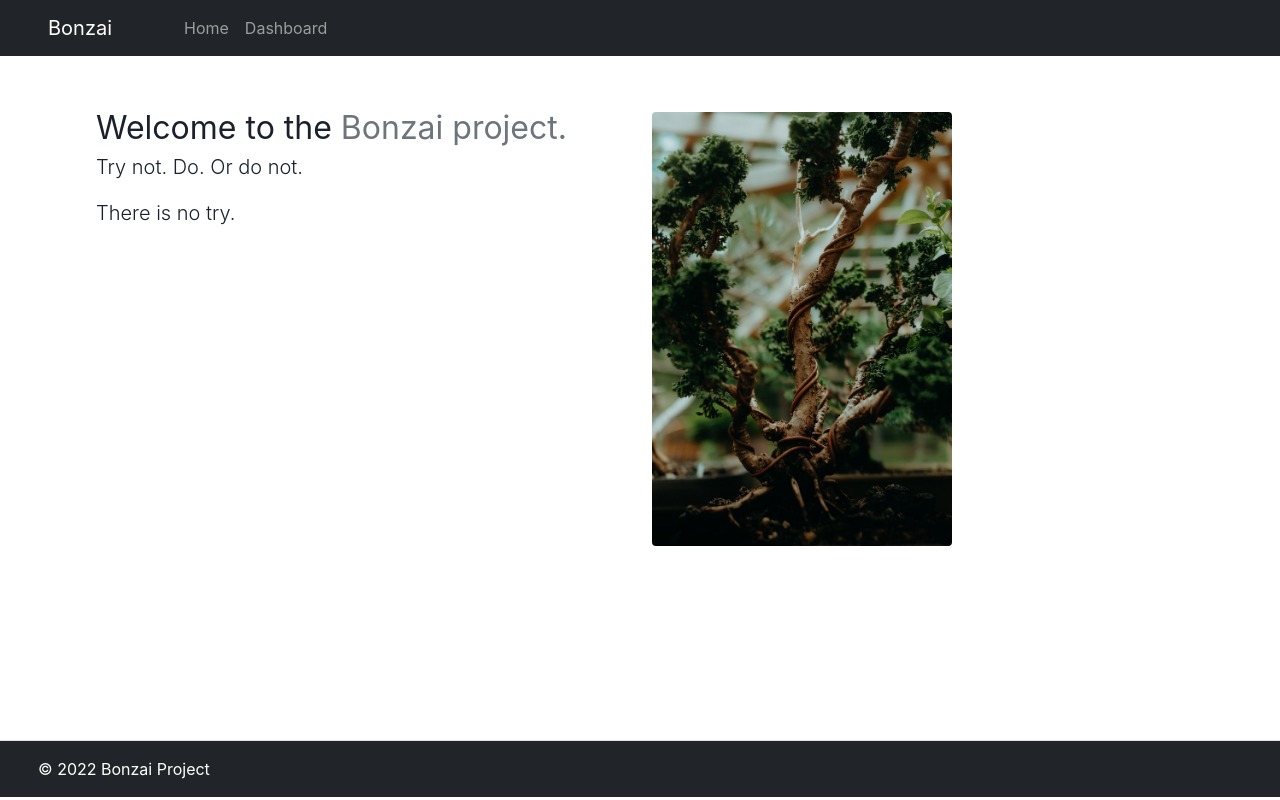
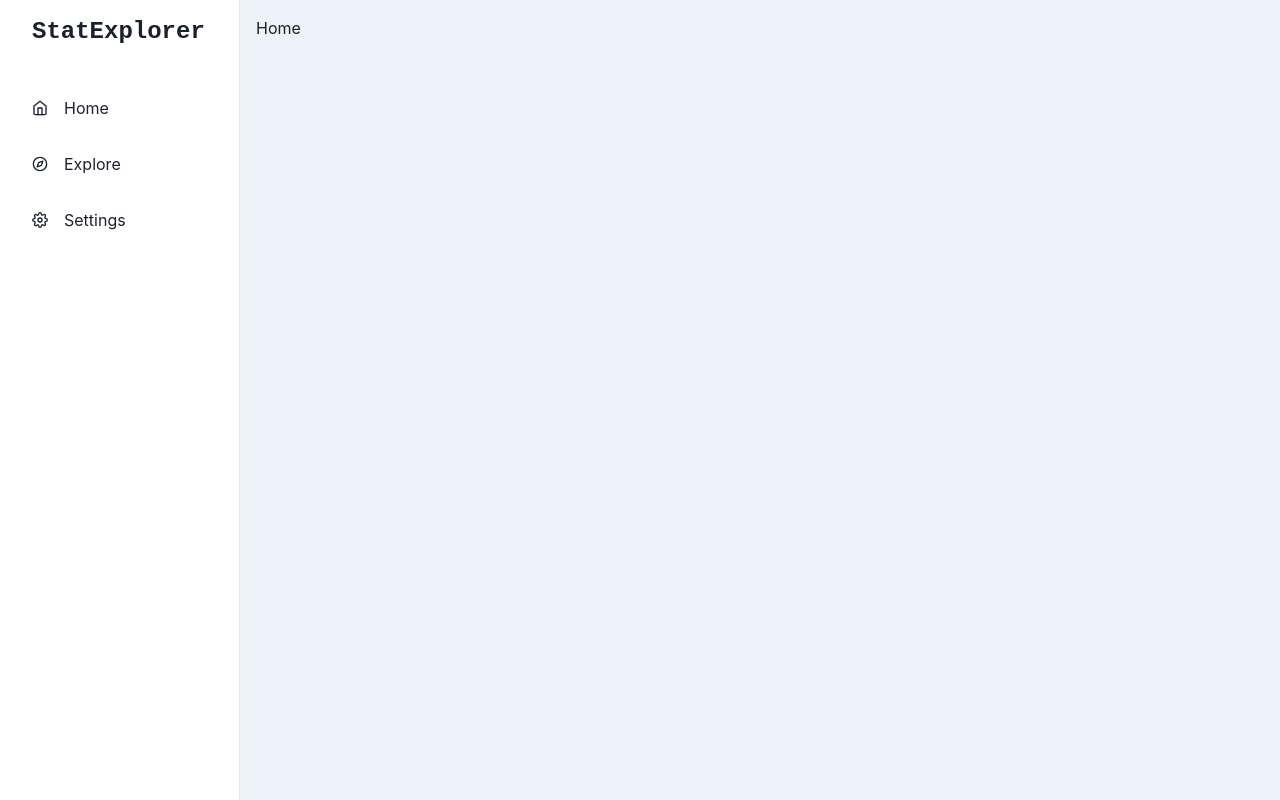
Before and after one commit to quentinalais/StatExplorer, a React (Create React App) app: page / in a window 1280 px wide. Built offline with nearby package versions, Linux system fonts and the light colour scheme; the HTML template or start-up script is replaced by a standard one.

Commit message:
Change Template to Chakra Template

```diff
--- a/src/App.js
+++ b/src/App.js
@@ -1,7 +1,5 @@
 
 import "./App.css";
-import Header from "./Component/Header";
-import Footer from "./Component/Footer";
 import {
   BrowserRouter ,
   Routes,
@@ -10,21 +8,21 @@
 import { Home } from "./Component/Home";
 import { Dashboard } from "./Dashboard/Dashboard";
 import { ChakraProvider } from '@chakra-ui/react'
+import SimpleSidebar from "./Component/Sidebar";
 
 
 function App() {
   return (
     <ChakraProvider>
       <BrowserRouter>
-      <Header></Header>
-      <div class="mx-5 py-4">
+        {/* <Header></Header> */}
+        <SimpleSidebar >
           <Routes>
             <Route path="/" element={<Home />} />
-          <Route path="/Dashboard" element={<Dashboard />} />
+            <Route path="/Explore" element={<Dashboard />} />
           </Routes>
-      </div>
-
-      <Footer></Footer>
+        </SimpleSidebar>
+        {/* <Footer></Footer> */}
       </BrowserRouter>
     </ChakraProvider>
   );
--- a/src/Component/Home.js
+++ b/src/Component/Home.js
@@ -1,20 +1,13 @@
 import React from 'react'
-import bonzai_pic from '../Images/MyBonzai.png';
+
+
+
 
 export const Home = () => {
   return (
-    <main className="px-5 py-3 ">
-      <div class="row featurette py-3 ">
-        <div class="col-md-6">
-          <h2 class="featurette-heading fw-normal lh-1">Welcome to the <span class="text-muted">Bonzai project.</span></h2>
-          <p class="lead">Try not. Do. Or do not. </p>
-          <p class="lead">There is no try.  </p>
-        </div>
-        <div class="col-md-5">
-          <img class="rounded float-start" width="300" height="400" src={bonzai_pic} alt="" />
-        </div>
+      <div>
+        Home
       </div>
-  </main>
 
   )
 }
--- /dev/null
+++ b/src/Component/Sidebar.js
@@ -0,0 +1,143 @@
+import React from 'react';
+import {
+  IconButton,
+  Box,
+  CloseButton,
+  Flex,
+  Icon,
+  useColorModeValue,
+  Link,
+  Drawer,
+  DrawerContent,
+  Text,
+  useDisclosure,
+
+} from '@chakra-ui/react';
+import {
+  FiHome,
+  FiCompass,
+  FiSettings,
+  FiMenu,
+} from 'react-icons/fi';
+
+
+
+const LinkItems = [
+  { name: 'Home', icon: FiHome ,path:'/'},
+  { name: 'Explore', icon: FiCompass ,path:'/Explore'},
+  { name: 'Settings', icon: FiSettings ,path:''},
+];
+
+export default function SimpleSidebar({ children }) {
+  const { isOpen, onOpen, onClose } = useDisclosure();
+  return (
+    <Box minH="100vh" bg={useColorModeValue('gray.100', 'gray.900')}>
+      <SidebarContent
+        onClose={() => onClose}
+        display={{ base: 'none', md: 'block' }}
+      />
+      <Drawer
+        autoFocus={false}
+        isOpen={isOpen}
+        placement="left"
+        onClose={onClose}
+        returnFocusOnClose={false}
+        onOverlayClick={onClose}
+        size="full">
+        <DrawerContent>
+          <SidebarContent onClose={onClose} />
+        </DrawerContent>
+      </Drawer>
+      {/* mobilenav */}
+      <MobileNav display={{ base: 'flex', md: 'none' }} onOpen={onOpen} />
+      <Box ml={{ base: 0, md: 60 }} p="4">
+        {children}
+      </Box>
+    </Box>
+  );
+}
+
+
+const SidebarContent = ({ onClose, ...rest }) => {
+  return (
+    <Box
+      bg={useColorModeValue('white', 'gray.900')}
+      borderRight="1px"
+      borderRightColor={useColorModeValue('gray.200', 'gray.700')}
+      w={{ base: 'full', md: 60 }}
+      pos="fixed"
+      h="full"
+      {...rest}>
+      <Flex h="20" alignItems="center" mx="8" justifyContent="space-between">
+        <Text fontSize="2xl" fontFamily="monospace" fontWeight="bold">
+          StatExplorer
+        </Text>
+        <CloseButton display={{ base: 'flex', md: 'none' }} onClick={onClose} />
+      </Flex>
+      {LinkItems.map((link) => (
+        <NavItem key={link.name} icon={link.icon} path={link.path}>
+          {link.name}
+        </NavItem>
+      ))}
+    </Box>
+  );
+};
+
+
+const NavItem = ({ icon, children, path, ...rest }) => {
+  return (
+    <Link href={path} style={{ textDecoration: 'none' }} _focus={{ boxShadow: 'none' }}>
+      <Flex
+        align="center"
+        p="4"
+        mx="4"
+        borderRadius="lg"
+        role="group"
+        cursor="pointer"
+        _hover={{
+          bg: 'cyan.400',
+          color: 'white',
+        }}
+        {...rest}>
+        {icon && (
+          <Icon
+            mr="4"
+            fontSize="16"
+            _groupHover={{
+              color: 'white',
+            }}
+            as={icon}
+          />
+        )}
+        {children}
+      </Flex>
+    </Link>
+  );
+};
+
+
+const MobileNav = ({ onOpen, ...rest }) => {
+  return (
+    <Flex
+      ml={{ base: 0, md: 60 }}
+      px={{ base: 4, md: 24 }}
+      height="20"
+      alignItems="center"
+      bg={useColorModeValue('white', 'gray.900')}
+      borderBottomWidth="1px"
+      borderBottomColor={useColorModeValue('gray.200', 'gray.700')}
+      justifyContent="flex-start"
+      {...rest}>
+      <IconButton
+        variant="outline"
+        onClick={onOpen}
+        aria-label="open menu"
+        icon={<FiMenu />}
+      />
+
+      <Text fontSize="2xl" ml="8" fontFamily="monospace" fontWeight="bold">
+        Logo
+      </Text>
+    </Flex>
+  );
+};
```
Lines whose indentation alone changed are shown as unchanged.
